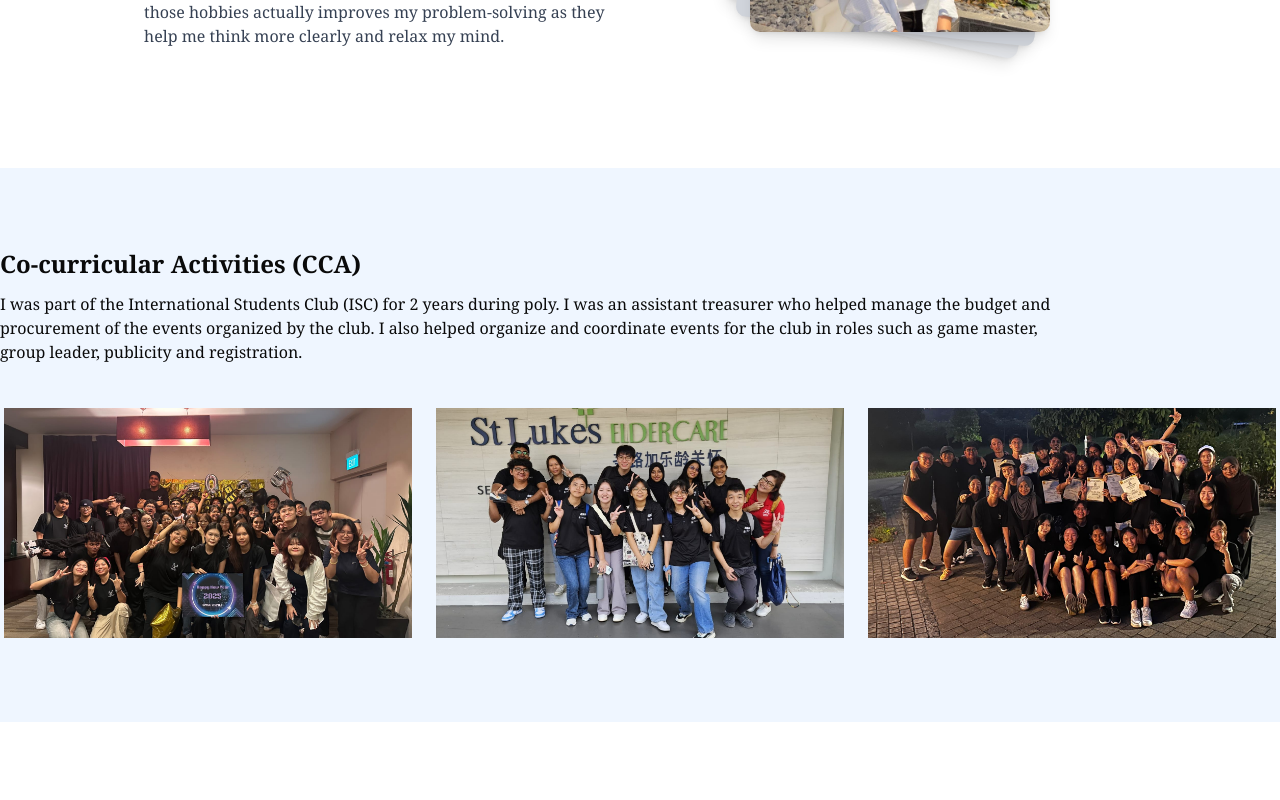
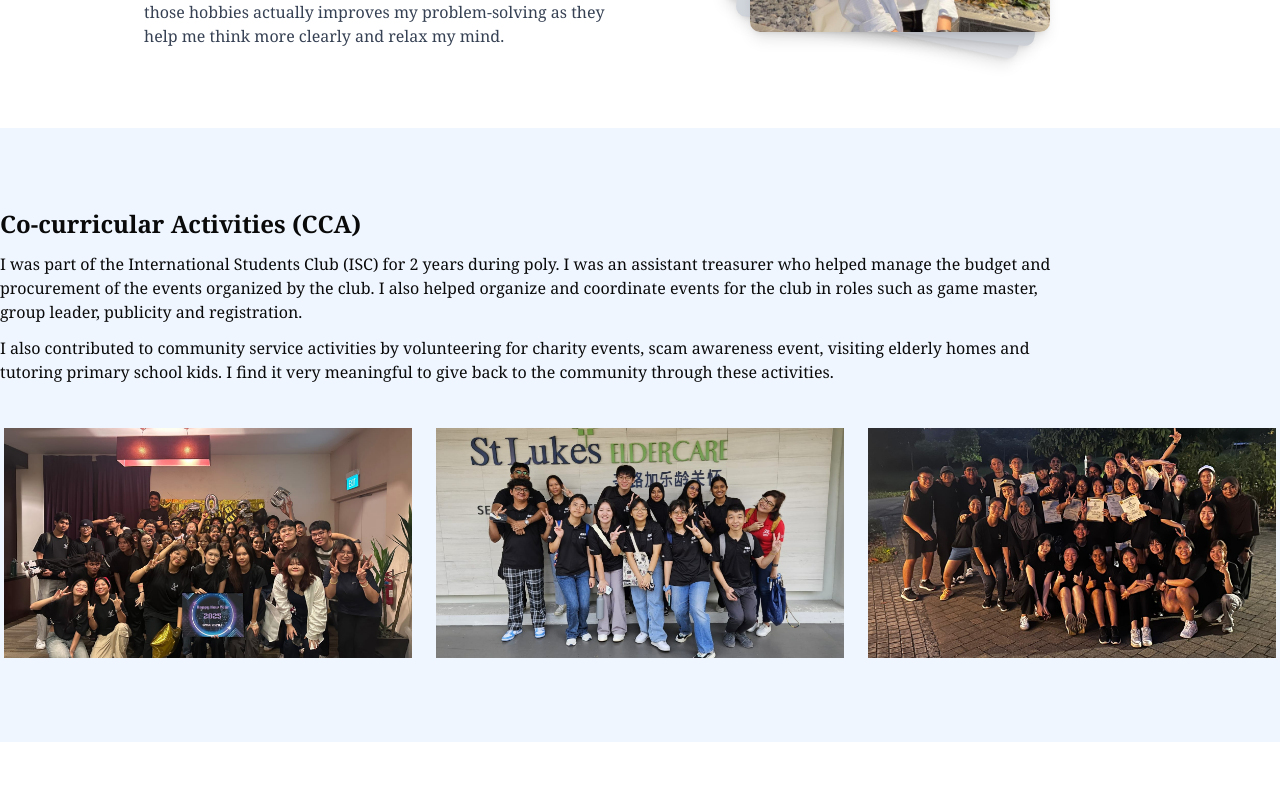
Before and after one commit to AyeThidaTun/portfolio-v2, a Next.js app: page /experience in a window 1280 px wide. Shown: the part 520-1320 px from the top of the page. Built offline with nearby package versions, Linux system fonts and the light colour scheme.

Commit message:
feat: content changes

```diff
--- a/app/experience/_components/section-2.tsx
+++ b/app/experience/_components/section-2.tsx
@@ -10,7 +10,7 @@ import { carouselImages } from "./carousel-image";
 
 export default function Section2() {
   return (
-		<section className="py-10">
+    <section className="">
       <section className="bg-blue-50">
         <div className="max-w-7xl mx-auto grid py-20 gap-10">
           <div className="flex flex-col">
@@ -23,6 +23,12 @@ export default function Section2() {
               budget and procurement of the events organized by the club. I also
               helped organize and coordinate events for the club in roles such
               as game master, group leader, publicity and registration.
+            </p>
+            <p className="pt-3 pr-50">
+              I also contributed to community service activities by volunteering
+              for charity events, scam awareness event, visiting elderly homes
+              and tutoring primary school kids. I find it very meaningful to
+              give back to the community through these activities.
             </p>
           </div>
           <div>
--- a/app/projects/page.tsx
+++ b/app/projects/page.tsx
@@ -8,7 +8,7 @@ export default function Projects() {
 				<NavigationHome href="/experience" text="More About Me" />
 			</div>
 			<h3 className="text-center text-xl py-5">Projects</h3>
-			<p className="text-center">{`"Every project is a step forward, proof of how far I've come and a glimpse of where I'm going."`}</p>
+			<p className="text-center">{`"Every project is a step forward, proof of how far I have come and a glimpse of where I'm going."`}</p>
 			<div className="flex justify-center py-10">
 				<ProjectCard />
 			</div>
```
Lines whose indentation alone changed are shown as unchanged.
